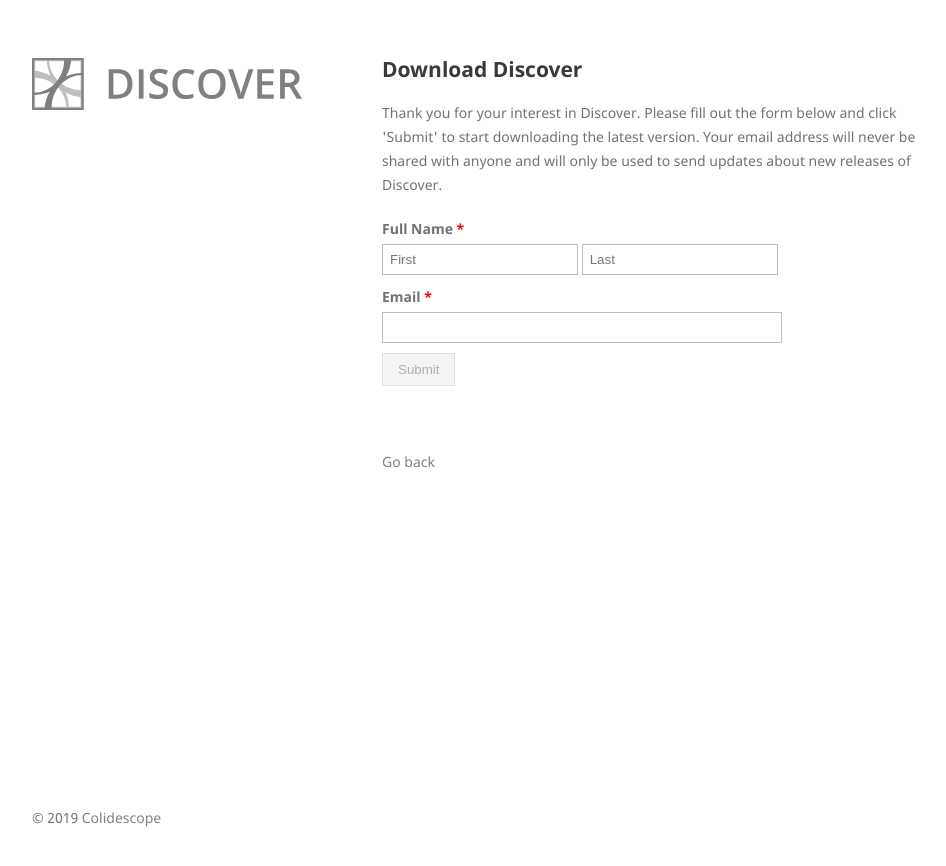
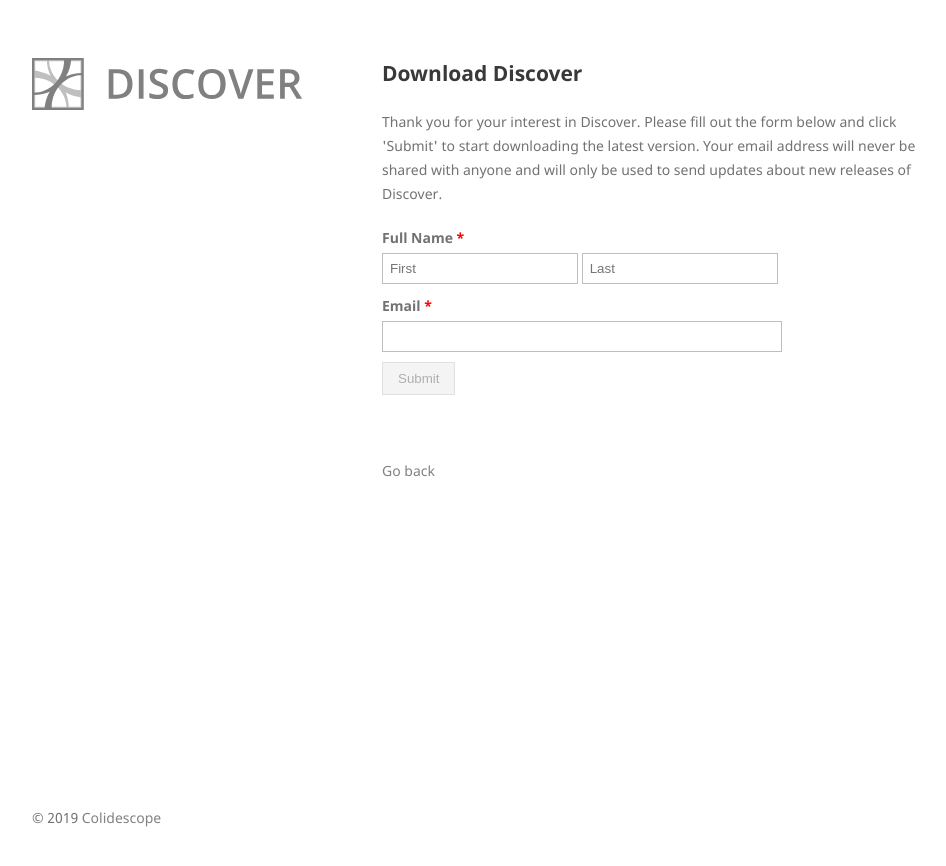
Before and after one commit to colidescope/discover, a Jekyll site: the page built from docs/download.md, in a window 1280 px wide. Shown: the top 866 px of the page, without its empty margins (158-1104 px from the left). Built offline with Jekyll 4.4.1, drawn with Linux system fonts in a browser that asks for light colours; nearby versions of some CDN libraries; our own code applies the rules of GitHub Pages for plain Markdown files.

Commit message:
Update jekyll-theme-minimal.scss

```diff
--- a/docs/_sass/jekyll-theme-minimal.scss
+++ b/docs/_sass/jekyll-theme-minimal.scss
@@ -24,7 +24,7 @@ ol {
 }
 
 h1, h2, h3 {
-  line-height:1.1;
+  line-height:1.5;
 }
 
 h1 {
```
